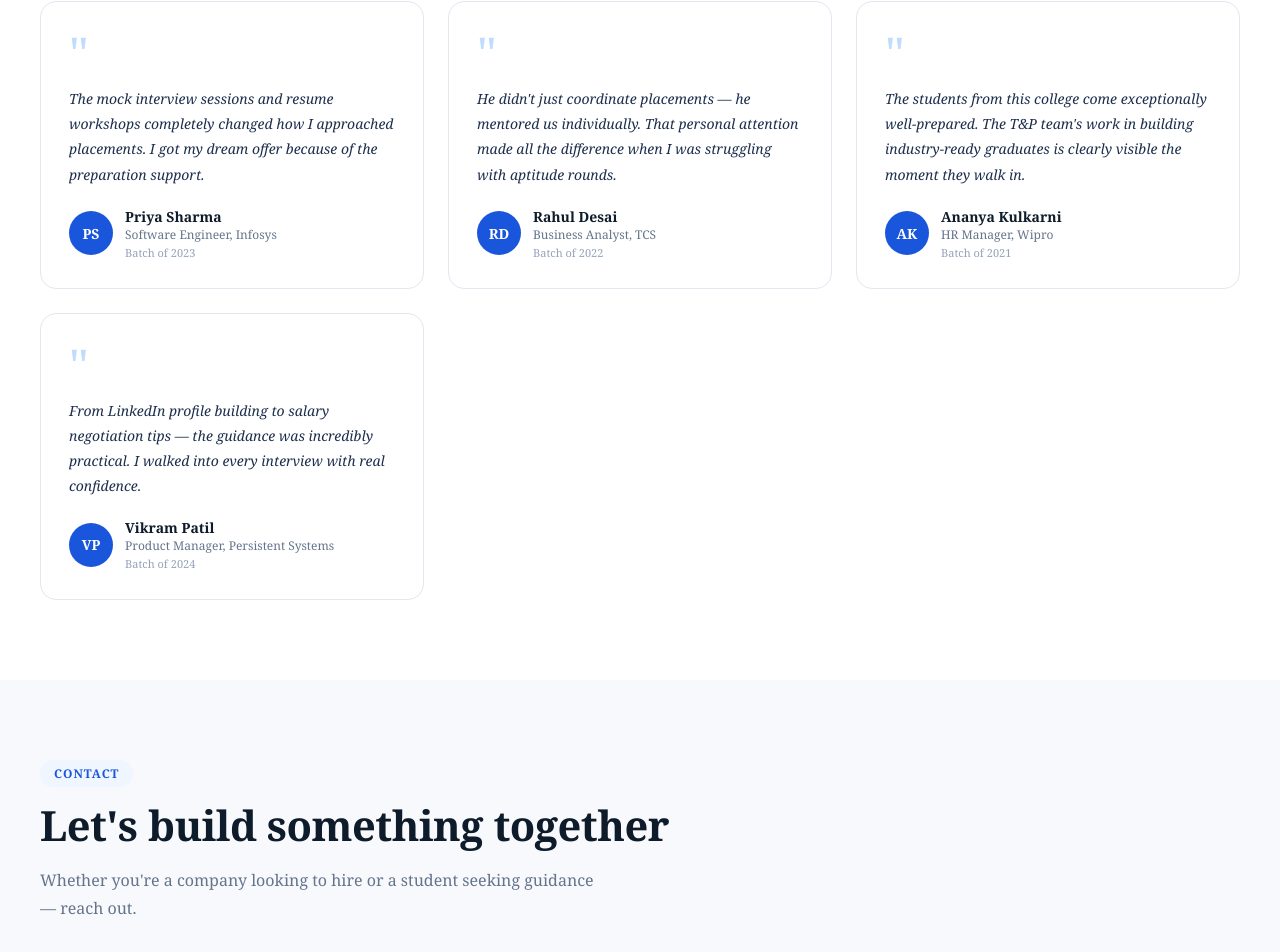
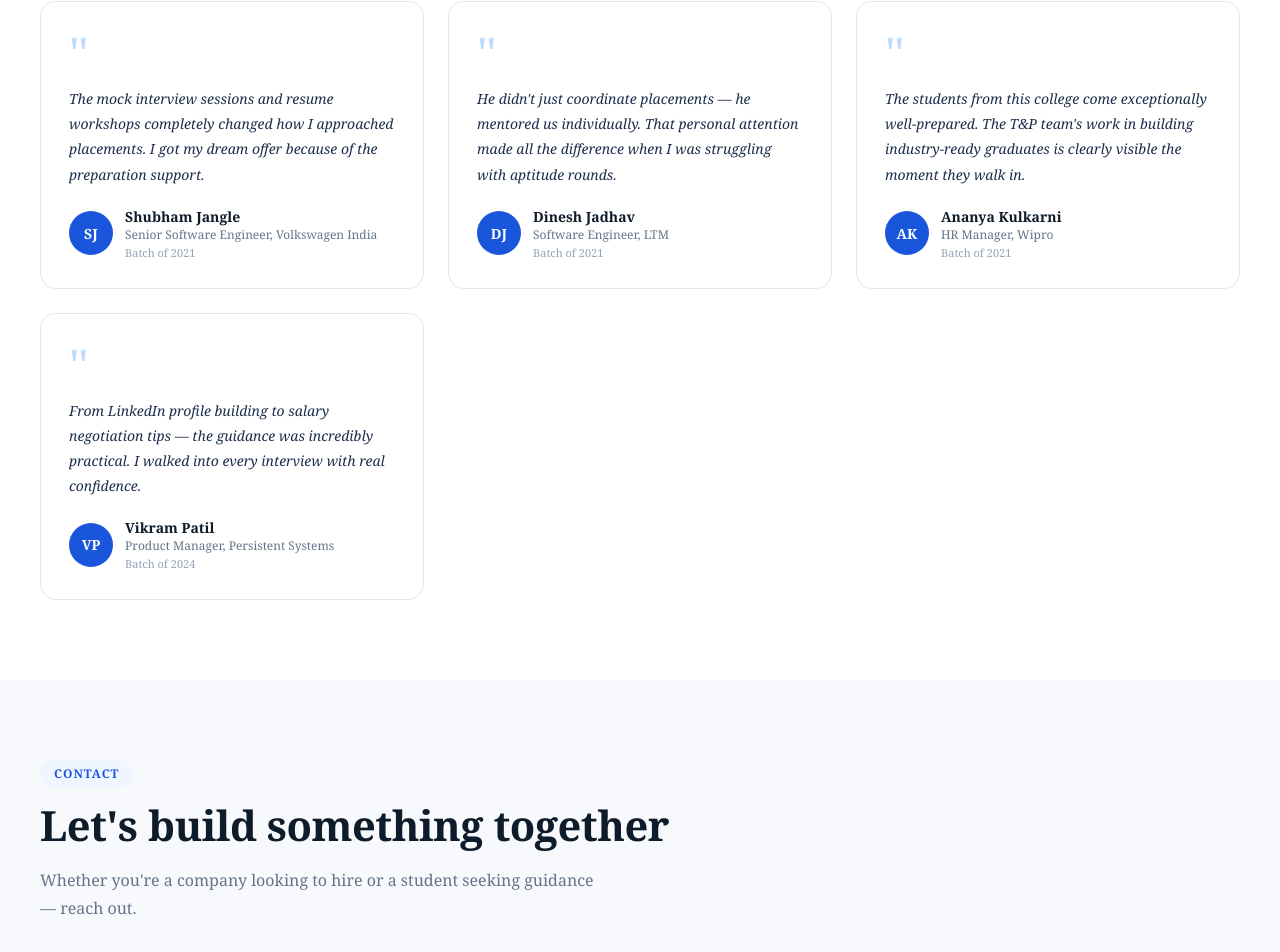
Before and after one commit to Dinesh9418/abasaheb_portfolio, a React (Vite) app: page / in a window 1280 px wide. Shown: the part 3111-4063 px from the top of the page. Built offline with nearby package versions, Linux system fonts and the light colour scheme.

Commit message:
added real data for testimonials

```diff
--- a/src/components/testimonials/Testimonials.jsx
+++ b/src/components/testimonials/Testimonials.jsx
@@ -3,18 +3,18 @@ import { styles } from "../style/Style";
 
 const TESTIMONIALS = [
   {
-    name: "Priya Sharma",
-    role: "Software Engineer, Infosys",
-    batch: "Batch of 2023",
+    name: "Shubham Jangle",
+    role: "Senior Software Engineer, Volkswagen India",
+    batch: "Batch of 2021",
     text: "The mock interview sessions and resume workshops completely changed how I approached placements. I got my dream offer because of the preparation support.",
-    initials: "PS",
+    initials: "SJ",
   },
   {
-    name: "Rahul Desai",
-    role: "Business Analyst, TCS",
-    batch: "Batch of 2022",
+    name: "Dinesh Jadhav",
+    role: "Software Engineer, LTM",
+    batch: "Batch of 2021",
     text: "He didn't just coordinate placements — he mentored us individually. That personal attention made all the difference when I was struggling with aptitude rounds.",
-    initials: "RD",
+    initials: "DJ",
   },
   {
     name: "Ananya Kulkarni",
```
